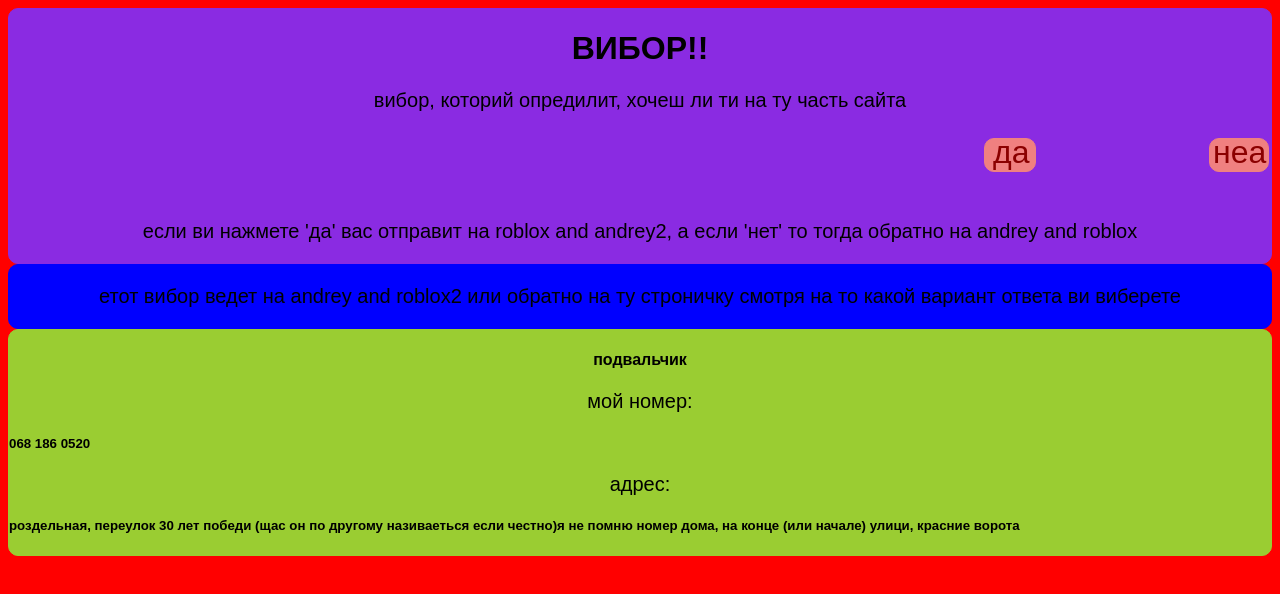
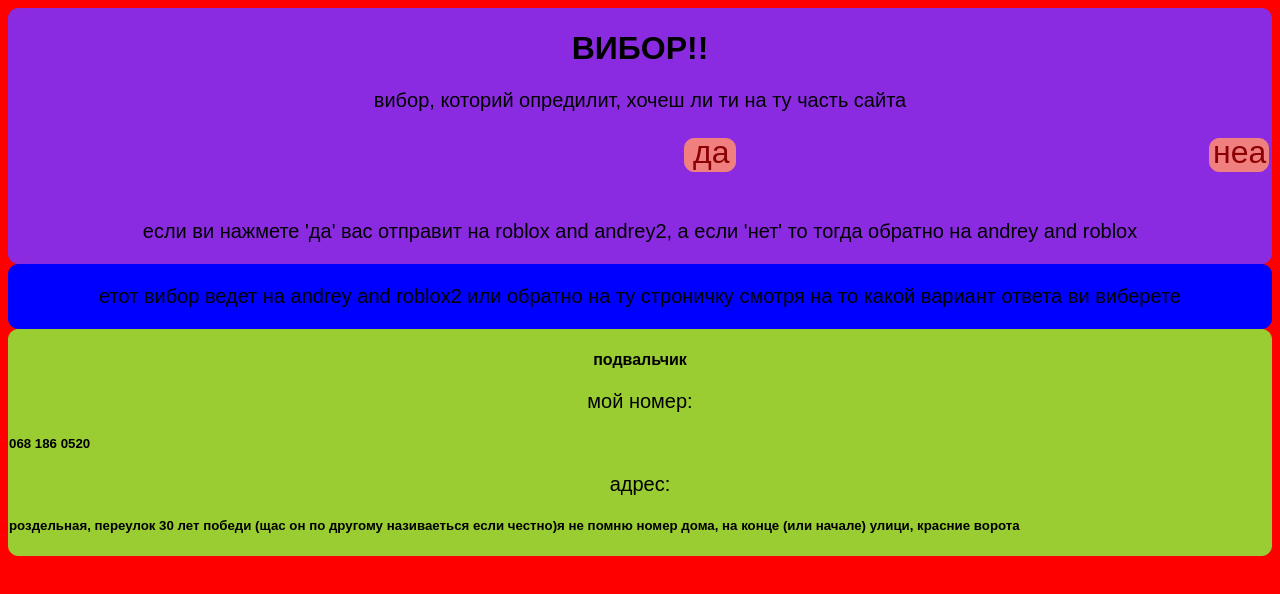
Before and after one commit to kahaner33/reponew, a plain HTML site: page index3.html in a window 1280 px wide. Drawn offline with Linux system fonts and the light colour scheme.

Commit message:
Update style3.css

```diff
--- a/style3.css
+++ b/style3.css
@@ -51,7 +51,7 @@ footer{
     border: 1px solid lightcoral;
     width: 50px;
     position: relative;
-    left: 975px;
+    left: 675px;
     top: 6px;
 }
 .e a{
```
